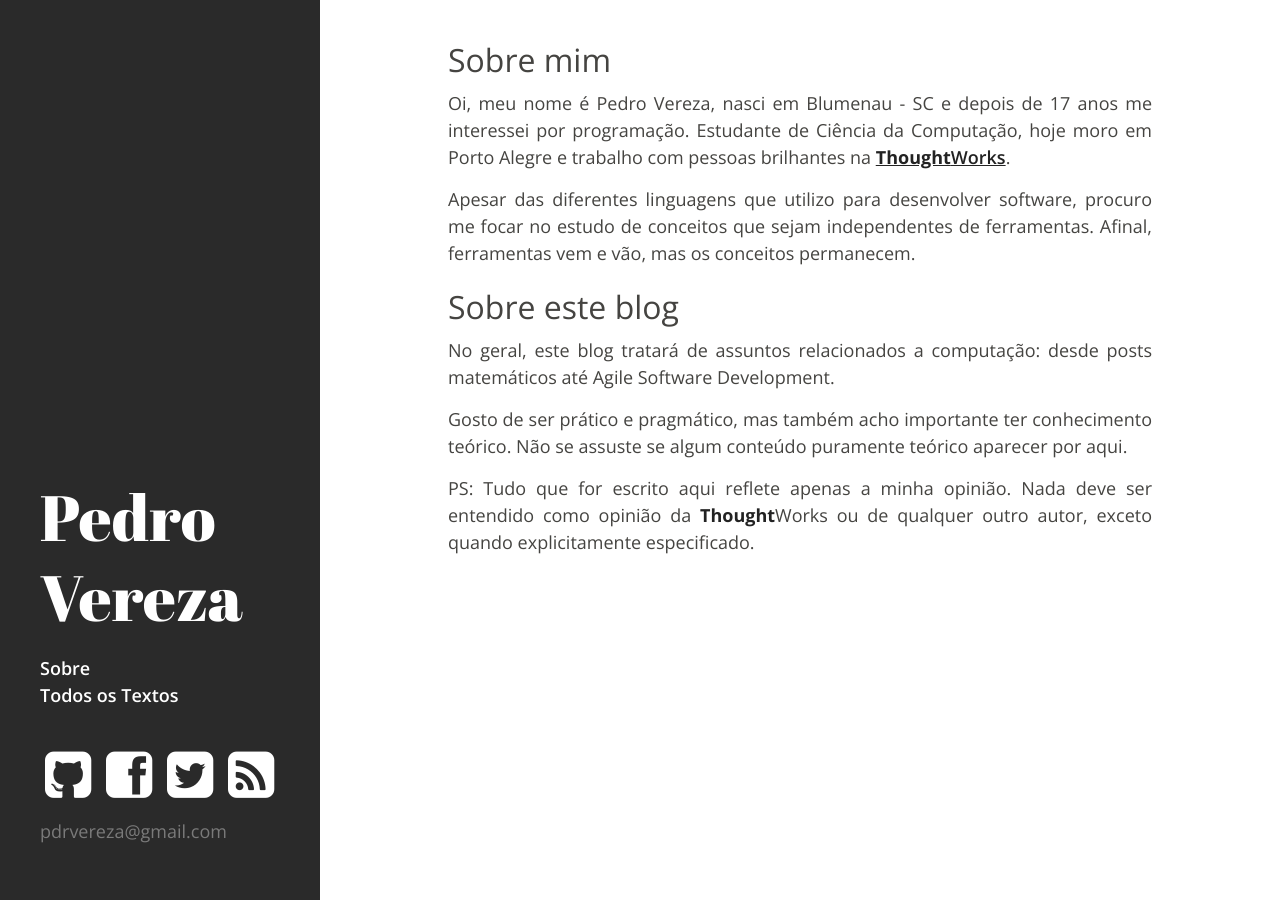
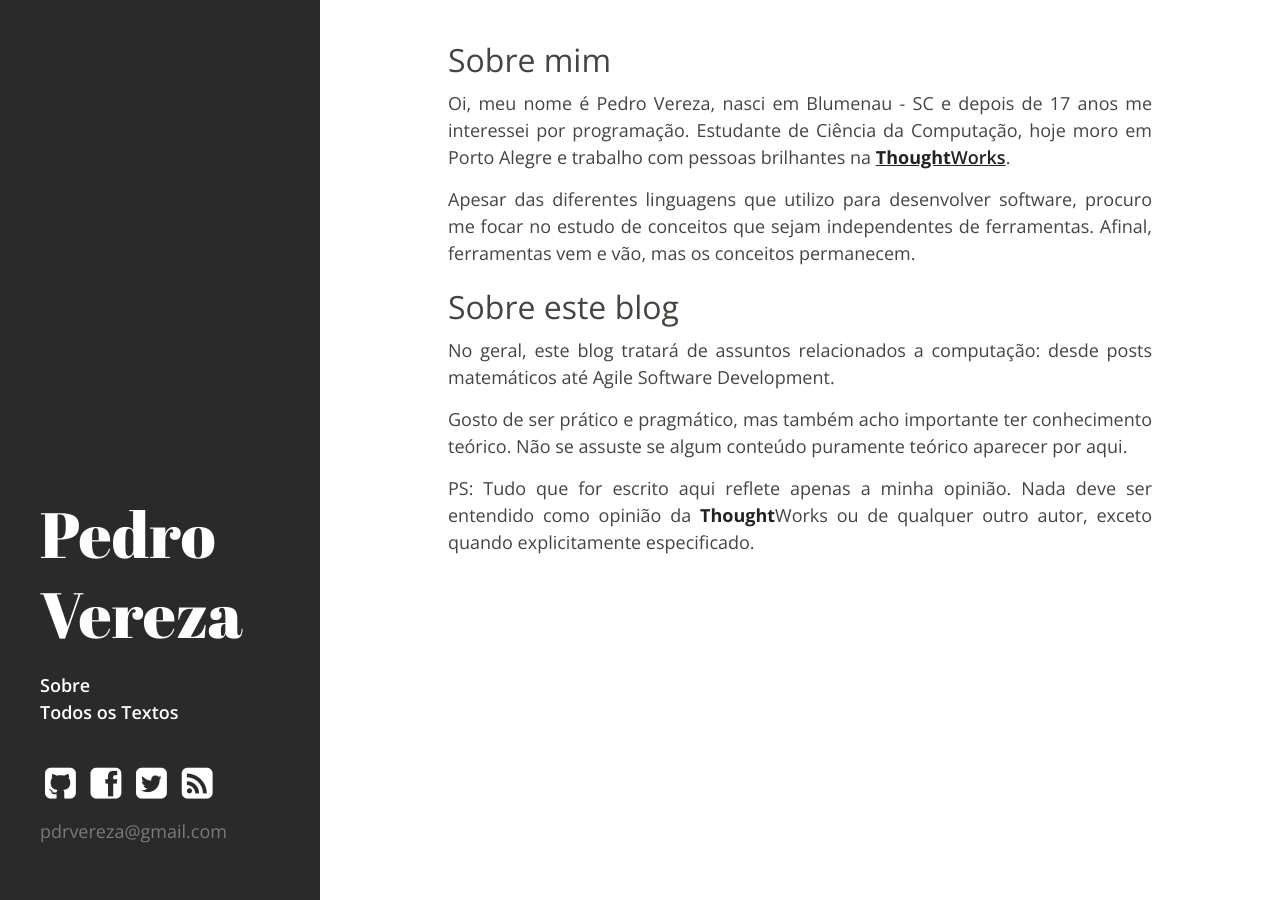
Before and after one commit to pedrovereza/pedrovereza.github.io, a Jekyll site: the page built from sobre.md, in a window 1280 px wide. Built offline with Jekyll 4.4.1, drawn with Linux system fonts in a browser that asks for light colours; Markdown is read by kramdown in place of the engine named in the settings.

Commit message:
Change contact icons to be 2x instead of 3x

```diff
--- a/_layouts/default.html
+++ b/_layouts/default.html
@@ -42,10 +42,10 @@
 
 			<div class="colophon">
 				<ul id="contact-menu" class="colophon-links">
-					<li><a href="https://github.com/pedrovereza"><i class="fa fa-github-square fa-3x"></i></a></li>
-					<li><a href="https://facebook.com/pdrgabriel"><i class="fa fa-facebook-square fa-3x"></i></a></li>
-					<li><a href="https://twitter.com/pdrgabriel"><i class="fa fa-twitter-square fa-3x"></i></a></li>
-					<li><a href="{{site.url}}/feed/atom.xml"><i class="fa fa-rss-square fa-3x"></i></a></li>
+					<li><a href="https://github.com/pedrovereza"><i class="fa fa-github-square fa-2x"></i></a></li>
+					<li><a href="https://facebook.com/pdrgabriel"><i class="fa fa-facebook-square fa-2x"></i></a></li>
+					<li><a href="https://twitter.com/pdrgabriel"><i class="fa fa-twitter-square fa-2x"></i></a></li>
+					<li><a href="{{site.url}}/feed/atom.xml"><i class="fa fa-rss-square fa-2x"></i></a></li>
 				</ul>
 				<p>pdrvereza@gmail.com</p>
 			</div>
```
